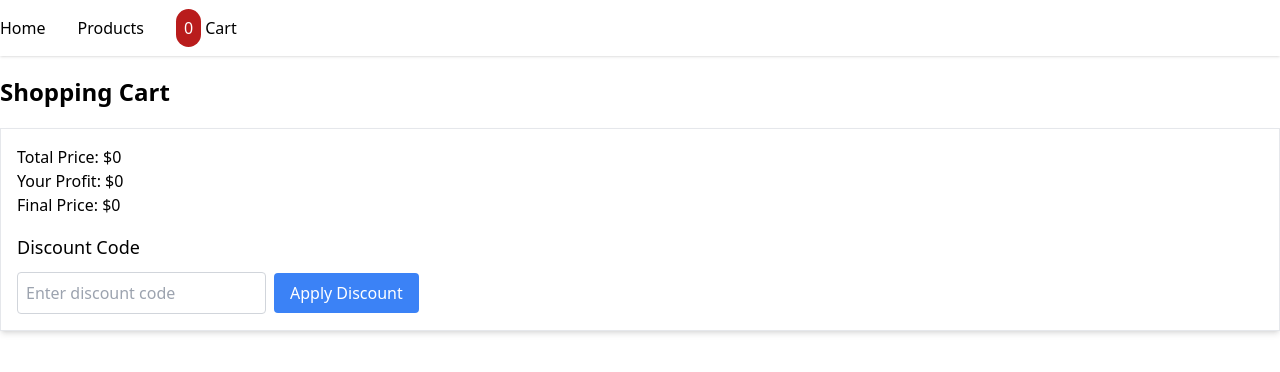
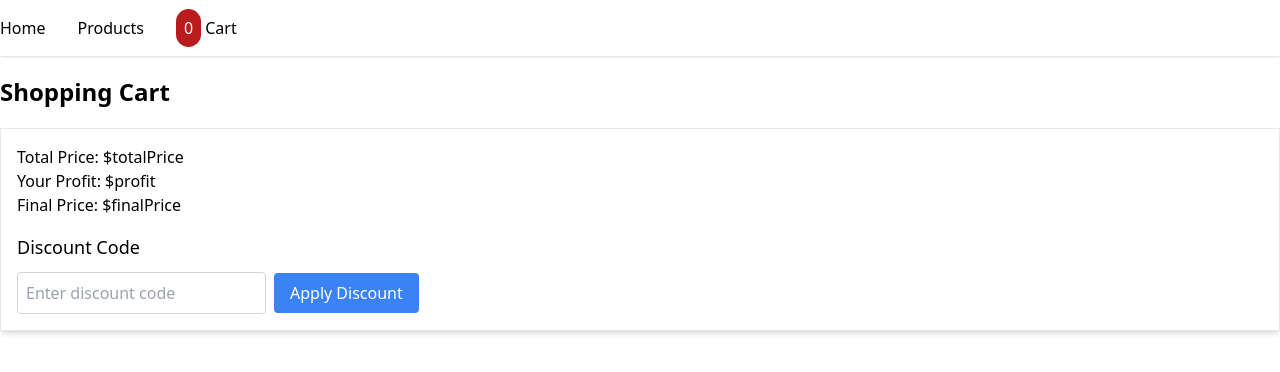
Before and after one commit to alihosseini2000/e-commerce-context, a Next.js app: page /cart in a window 1280 px wide. Shown: the top 372 px of the page. Built offline with nearby package versions, Linux system fonts and the light colour scheme.

Commit message:
fix-for-deploy

```diff
--- a/app/cart/page.tsx
+++ b/app/cart/page.tsx
@@ -8,9 +8,6 @@ const Cart: React.FC = () => {
 
   const { cartItems } = useShoppingCartContext()
 
-  const totalPrice = cartItems.reduce((total, item) => total + item.price * item.qty, 0);
-  const profit = totalPrice;  // For simplicity, assuming profit equals total price
-  const finalPrice = discountCode ? totalPrice * 0.9 : totalPrice;  // 10% discount if code is applied
 
   const handleDiscountChange = (e: React.ChangeEvent<HTMLInputElement>) => setDiscountCode(e.target.value);
 
@@ -23,9 +20,9 @@ const Cart: React.FC = () => {
         ))}
       </div>
       <div className='shadow-md border p-4 mt-5'>
-        <h3>Total Price: <span>${totalPrice}</span></h3>
-        <h3>Your Profit: <span>${profit}</span></h3>
-        <h3>Final Price: <span>${finalPrice}</span></h3>
+        <h3>Total Price: <span>$totalPrice</span></h3>
+        <h3>Your Profit: <span>$profit</span></h3>
+        <h3>Final Price: <span>$finalPrice</span></h3>
 
         <label htmlFor='discount-code' className='block mt-4 text-lg'>
           Discount Code
```
